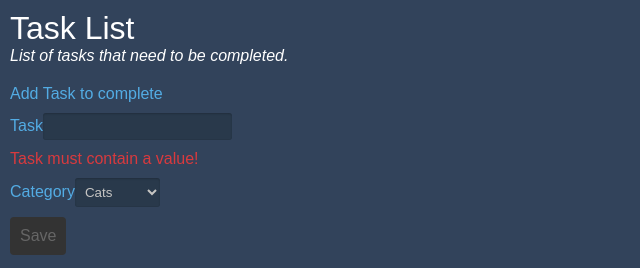
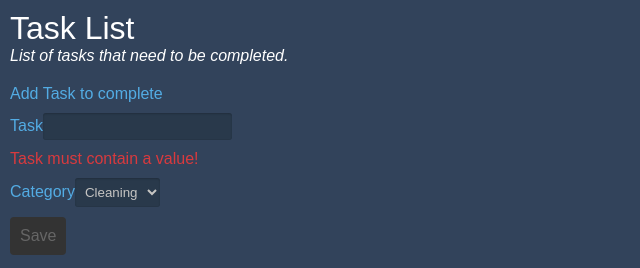
Before and after one commit to SirBoots560/HomeSite, an Angular app: page / in a window 1280 px wide. Shown: the top 268 px of the page, without its empty margins (0-640 px from the left). Built offline with nearby package versions, Linux system fonts and the light colour scheme.

Commit message:
Improving add form

```diff
--- a/src/app/task-item-form/task-item-form.component.html
+++ b/src/app/task-item-form/task-item-form.component.html
@@ -21,8 +21,8 @@
     <li>
       <label for="category">Category</label>
       <select name="category" id="category" formControlName="category">
+        <option value="Cleaning">Cleaning</option>
         <option value="Cats">Cats</option>
-        <option value="Cleaning">Cleaning</option>
       </select>
     </li>
   </ul>
--- a/src/app/task-item-form/task-item-form.component.ts
+++ b/src/app/task-item-form/task-item-form.component.ts
@@ -1,5 +1,5 @@
 import { Component, OnInit } from '@angular/core';
-import { FormGroup, FormControl, Validators } from '@angular/forms';
+import { FormGroup, FormControl, Validators, FormBuilder } from '@angular/forms';
 
 @Component({
   selector: 'hs-task-item-form',
@@ -10,13 +10,13 @@ export class TaskItemFormComponent implements OnInit {
 
   form: FormGroup;
 
-  constructor() {
-    this.form = new FormGroup({
-      title: new FormControl('', Validators.compose([
+  constructor(private formBuilder: FormBuilder) {
+    this.form = this.formBuilder.group({
+      title: this.formBuilder.control('', Validators.compose([
         Validators.required,
         Validators.pattern('[\\w\\-\\s\\/]+')
       ])),
-      category: new FormControl('Cats'),
+      category: this.formBuilder.control('Cleaning'),
     });
   }
 
```
